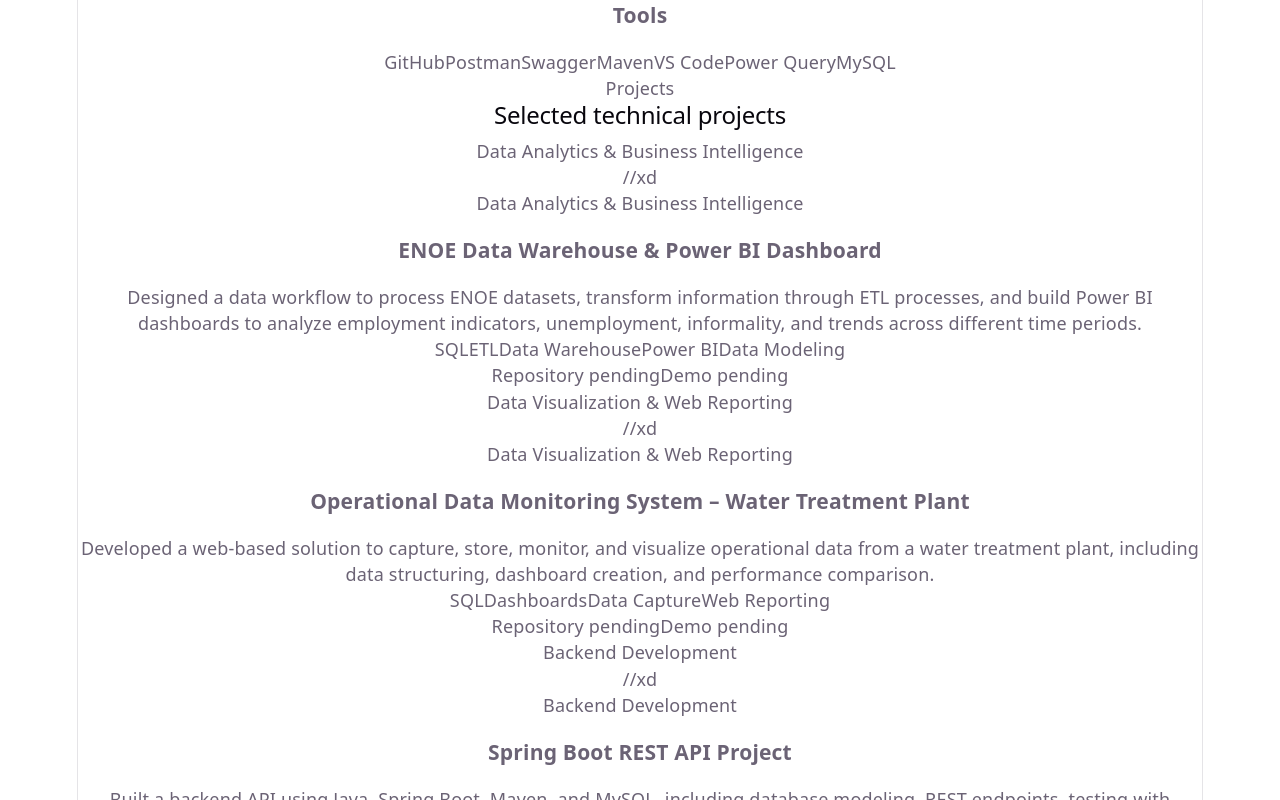
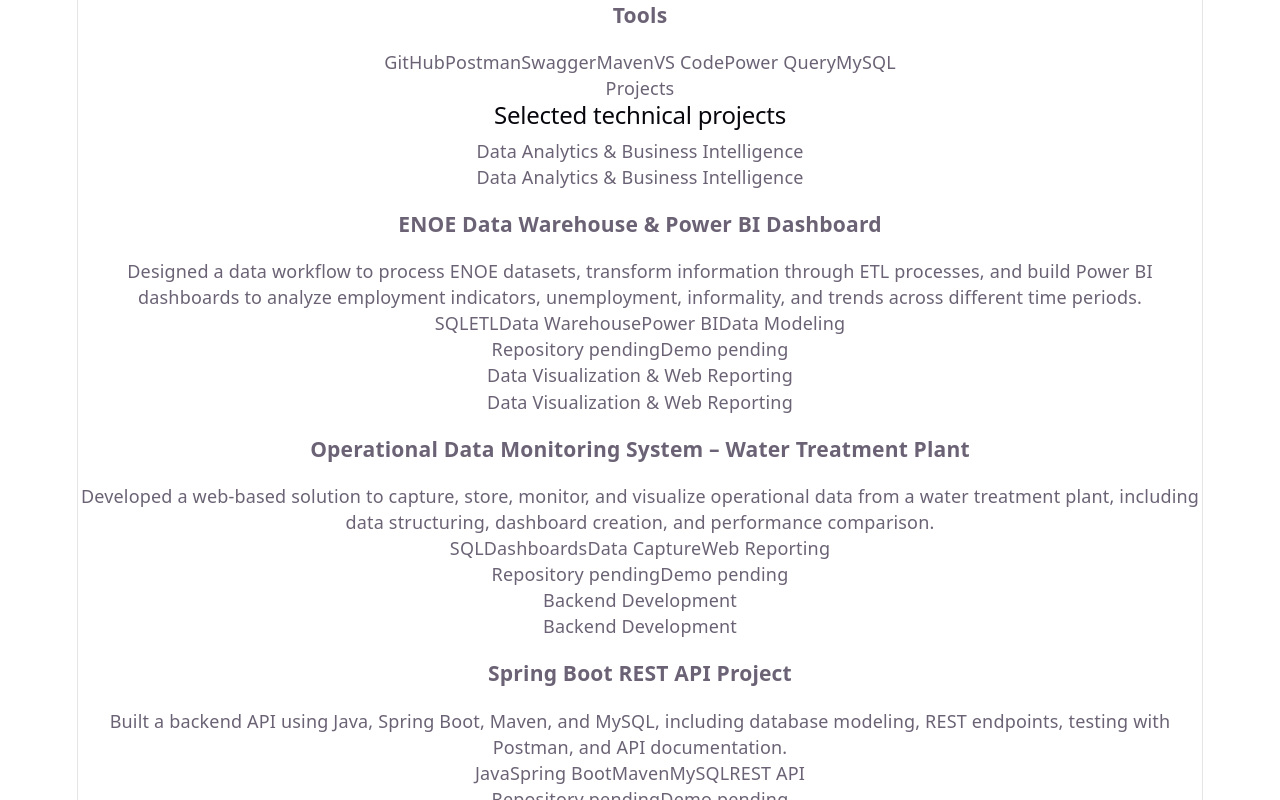
Before and after one commit to ManuelDJCasass/manuel-casas-portfolio, a React (Vite) app: page / in a window 1280 px wide. Shown: the part 1980-2780 px from the top of the page. Built offline with nearby package versions, Linux system fonts and the light colour scheme; the HTML template or start-up script is replaced by a standard one.

Commit message:
Eliminación del xd

```diff
--- a/src/components/Projectcard.jsx
+++ b/src/components/Projectcard.jsx
@@ -7,8 +7,6 @@
       <div className="project-card__visual">
         <span>{project.category}</span>
       </div>
-
-      //xd
 
       <div className="project-card__content">
         <p className="project-card__category">{project.category}</p>
```
